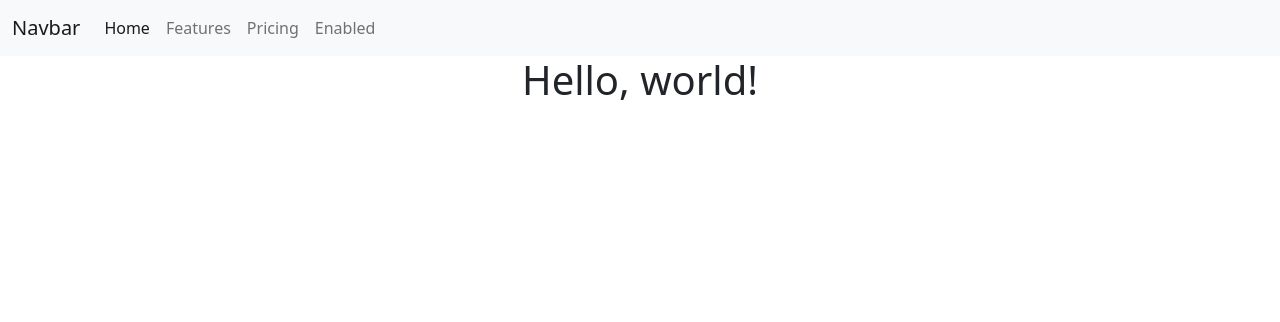
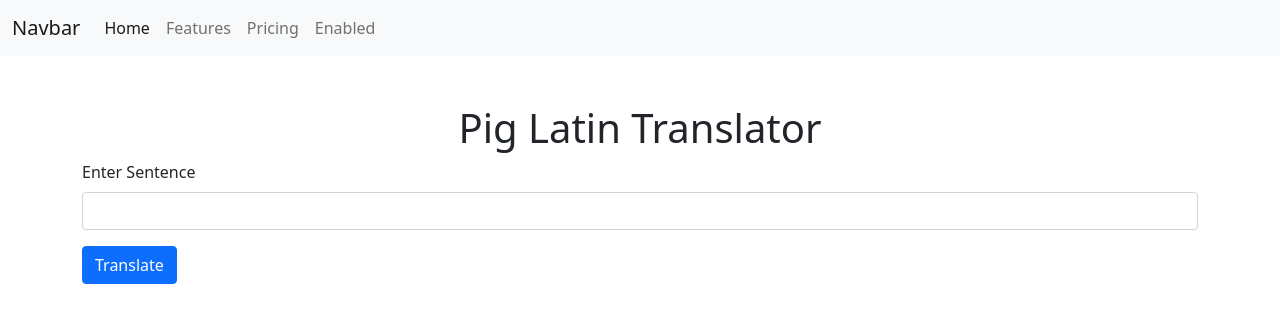
Before and after one commit to belutes/New-Test-Repo, a plain HTML site: page index.html in a window 1280 px wide. Drawn offline with nearby package versions, Linux system fonts and the light colour scheme.

Commit message:
Added form for Pig Latin Translator

```diff
--- a/index.html
+++ b/index.html
@@ -33,8 +33,26 @@
         </div>
       </nav>
 
-    <h1 class="text-center">Hello, world!</h1>
+    <h1 class="text-center mt-5">Pig Latin Translator</h1>
+<div class="container">
+    <div class="row">
+        <div class="col">
+            <form>
+                <div class="mb-3">
+                  <label for="wordsToTranslate" class="form-label">Enter Sentence</label>
+                  <input type="text" class="form-control" id="wordsToTranslate">
+                </div>
+                <div class="mb-3">
+                  <h3 class="text-center" id="result"></h3>
+                </div>
+                <button class="btn btn-primary">Translate</button>
+            </form>
+            </div>
+    </div>
+</div>
+    <script src="js/script.js"></script>
     <script src="https://cdn.jsdelivr.net/npm/@popperjs/core@2.9.2/dist/umd/popper.min.js" integrity="sha384-IQsoLXl5PILFhosVNubq5LC7Qb9DXgDA9i+tQ8Zj3iwWAwPtgFTxbJ8NT4GN1R8p" crossorigin="anonymous"></script>
     <script src="https://cdn.jsdelivr.net/npm/bootstrap@5.0.2/dist/js/bootstrap.min.js" integrity="sha384-cVKIPhGWiC2Al4u+LWgxfKTRIcfu0JTxR+EQDz/bgldoEyl4H0zUF0QKbrJ0EcQF" crossorigin="anonymous"></script>
+
   </body>
 </html>
```
Also changed, not shown: js/script.js (added).
